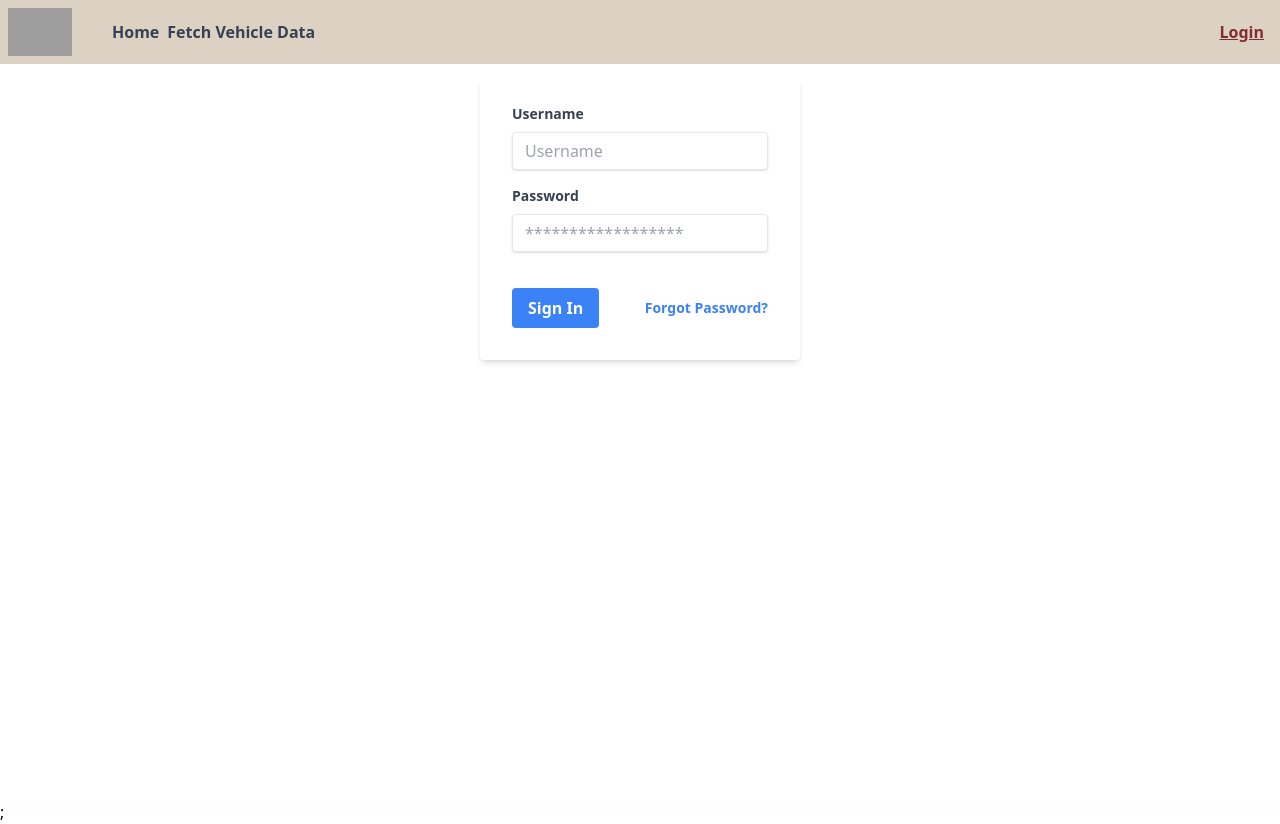
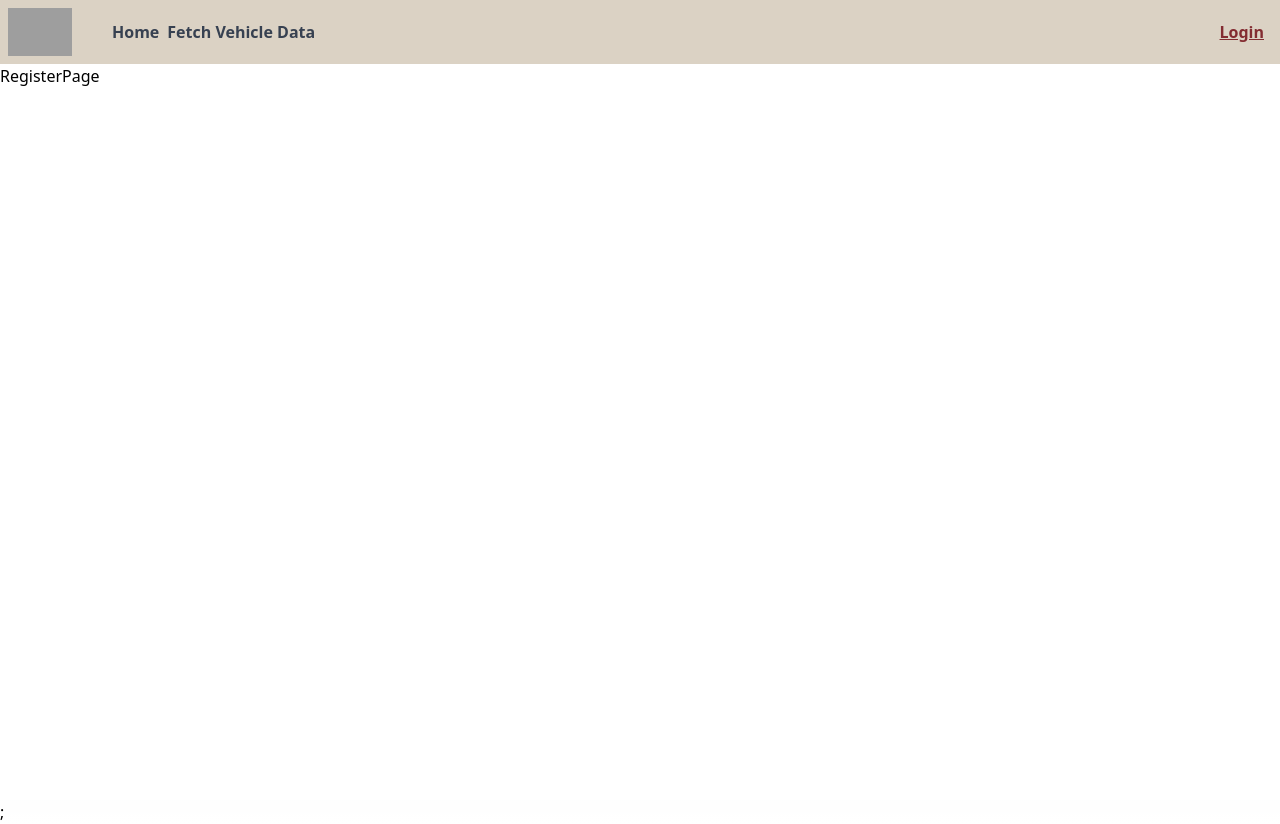
Before and after one commit to mq022002/NHTSA-Frontend, a Next.js app: page /login in a window 1280 px wide. Built offline with nearby package versions, Linux system fonts and the light colour scheme; grey boxes are pictures that could not be loaded.

Commit message:
refactor: Remove current implementation for next-auth + Cognito

```diff
--- a/src/pages/login/index.js
+++ b/src/pages/login/index.js
@@ -3,60 +3,7 @@ import BaseLayout from "../../components/layouts/BaseLayout";
 function LoginPage() {
   return (
     <BaseLayout>
-      <div
-        style={{
-          display: "flex", // Set display property to flex
-          justifyContent: "center", // Center children horizontally
-          paddingTop: "1rem", // Positions form at the top
-        }}
-      >
-        <div class="w-full max-w-xs">
-          <form class="bg-white shadow-md rounded px-8 pt-6 pb-8 mb-4">
-            <div class="mb-4">
-              <label
-                class="block text-gray-700 text-sm font-bold mb-2"
-                for="username"
-              >
-                Username
-              </label>
-              <input
-                class="shadow appearance-none border rounded w-full py-2 px-3 text-gray-700 leading-tight focus:outline-none focus:shadow-outline"
-                id="username"
-                type="text"
-                placeholder="Username"
-              />
-            </div>
-            <div class="mb-6">
-              <label
-                class="block text-gray-700 text-sm font-bold mb-2"
-                for="password"
-              >
-                Password
-              </label>
-              <input
-                class="shadow appearance-none border rounded w-full py-2 px-3 text-gray-700 mb-3 leading-tight focus:outline-none focus:shadow-outline"
-                id="password"
-                type="password"
-                placeholder="******************"
-              />
-            </div>
-            <div class="flex items-center justify-between">
-              <button
-                class="bg-blue-500 hover:bg-blue-700 text-white font-bold py-2 px-4 rounded focus:outline-none focus:shadow-outline"
-                type="button"
-              >
-                Sign In
-              </button>
-              <a
-                class="inline-block align-baseline font-bold text-sm text-blue-500 hover:text-blue-800"
-                href="#"
-              >
-                Forgot Password?
-              </a>
-            </div>
-          </form>
-        </div>
-      </div>
+      <h1 className="text-black">RegisterPage</h1>
     </BaseLayout>
   );
 }
```
